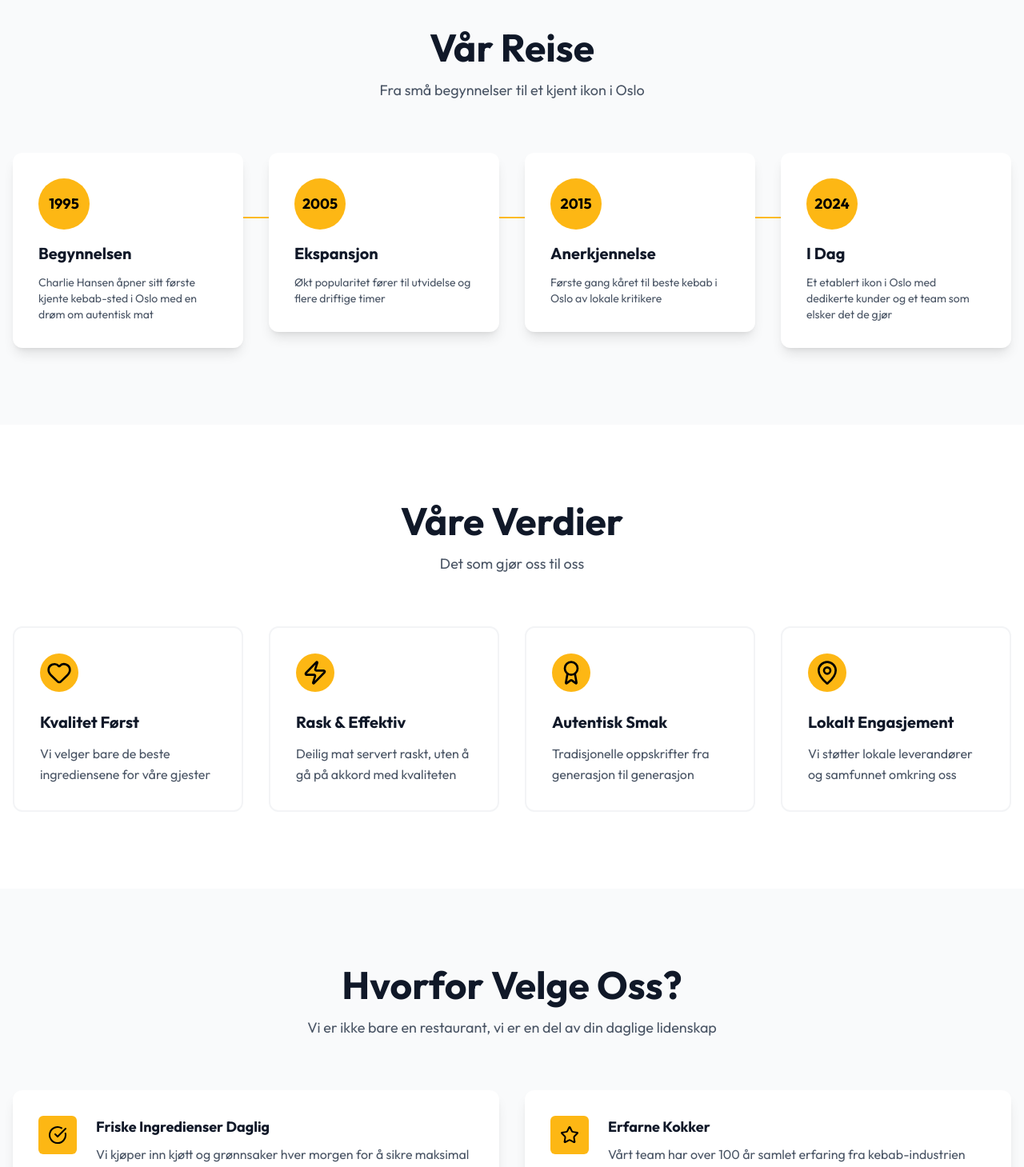
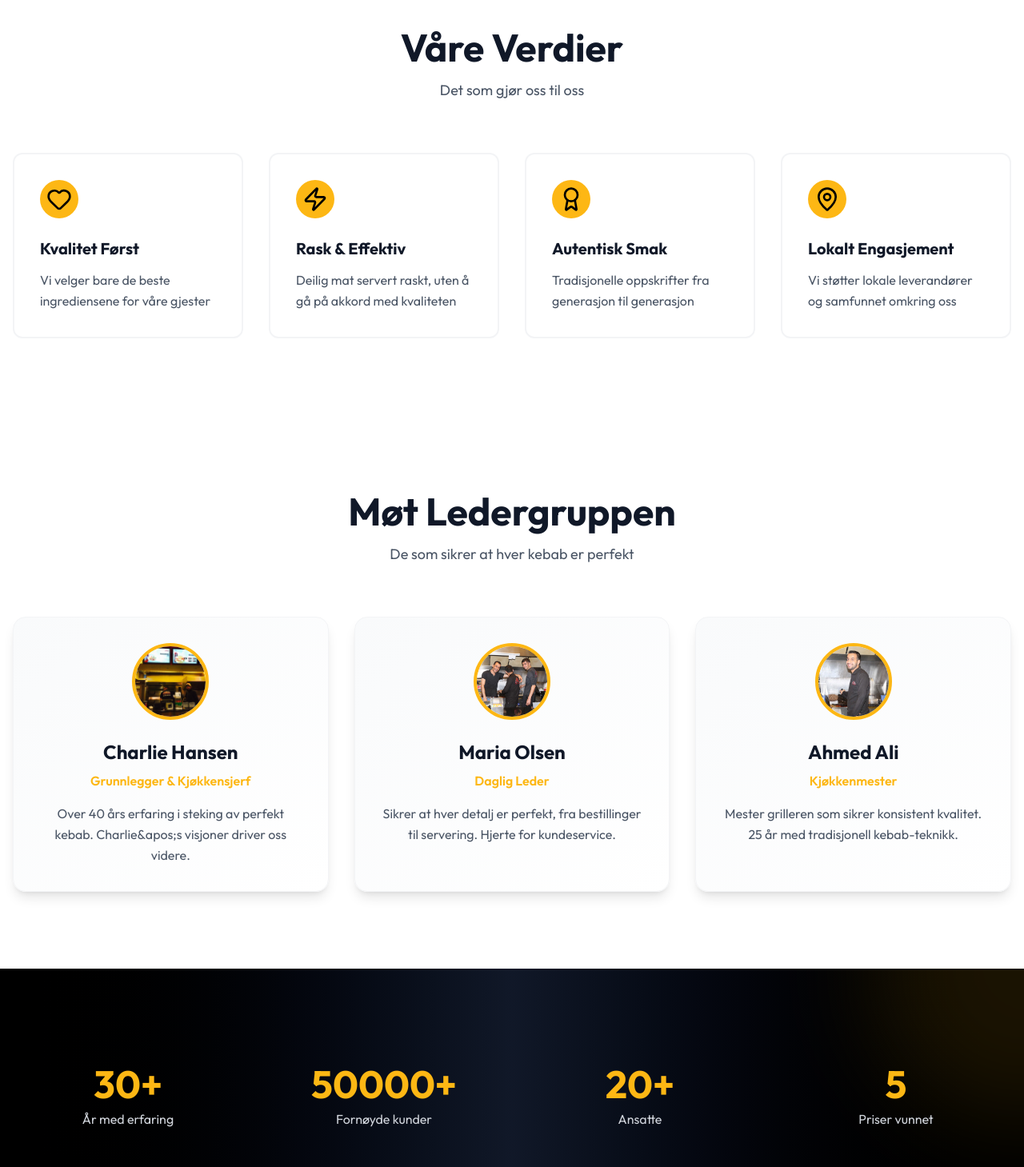
Before and after one commit to eyad207/charlies, a Next.js app: page /om-oss in a window 1280 px wide. Shown: the part 1330-2789 px from the top of the page at 80% size. Built offline with nearby package versions, Linux system fonts and the light colour scheme.

Commit message:
Enhance UI elements with improved color contrast and accessibility features

```diff
--- a/app/components/CartSidebar.tsx
+++ b/app/components/CartSidebar.tsx
@@ -108,9 +108,9 @@ export default function CartSidebar() {
                                 }
                                 className='w-7 h-7 flex items-center justify-center bg-gray-200 hover:bg-gray-300 rounded transition-colors cursor-pointer'
                               >
-                                <Minus size={14} />
+                                <Minus size={14} className='text-black' />
                               </button>
-                              <span className='w-8 text-center font-semibold'>
+                              <span className='w-8 text-center font-semibold text-black'>
                                 {item.quantity}
                               </span>
                               <button
@@ -119,7 +119,7 @@ export default function CartSidebar() {
                                 }
                                 className='w-7 h-7 flex items-center justify-center bg-[#FDB714] hover:bg-[#E5A613] rounded transition-colors cursor-pointer'
                               >
-                                <Plus size={14} />
+                                <Plus size={14} className='text-black' />
                               </button>
                             </div>
 
--- a/app/kontakt-oss/page.tsx
+++ b/app/kontakt-oss/page.tsx
@@ -51,7 +51,7 @@ export default function KontaktOss() {
                   className='flex items-start gap-4 p-6 bg-gray-50 rounded-xl'
                 >
                   <div className='bg-[#FDB714] p-3 rounded-lg'>
-                    <MapPin className='w-6 h-6 text-black' />
+                    <MapPin className='w-6 h-6 text-gray-400' />
                   </div>
                   <div>
                     <h3 className='font-bold text-lg text-gray-900 mb-1'>
@@ -67,7 +67,7 @@ export default function KontaktOss() {
                   className='flex items-start gap-4 p-6 bg-gray-50 rounded-xl'
                 >
                   <div className='bg-[#FDB714] p-3 rounded-lg'>
-                    <Phone className='w-6 h-6 text-black' />
+                    <Phone className='w-6 h-6 text-gray-400' />
                   </div>
                   <div>
                     <h3 className='font-bold text-lg text-gray-900 mb-1'>
@@ -85,7 +85,7 @@ export default function KontaktOss() {
                   className='flex items-start gap-4 p-6 bg-gray-50 rounded-xl'
                 >
                   <div className='bg-[#FDB714] p-3 rounded-lg'>
-                    <Mail className='w-6 h-6 text-black' />
+                    <Mail className='w-6 h-6 text-gray-400' />
                   </div>
                   <div>
                     <h3 className='font-bold text-lg text-gray-900 mb-1'>
@@ -101,7 +101,7 @@ export default function KontaktOss() {
                   className='flex items-start gap-4 p-6 bg-gray-50 rounded-xl'
                 >
                   <div className='bg-[#FDB714] p-3 rounded-lg'>
-                    <Clock className='w-6 h-6 text-black' />
+                    <Clock className='w-6 h-6 text-gray-400' />
                   </div>
                   <div>
                     <h3 className='font-bold text-lg text-gray-900 mb-1'>
@@ -135,7 +135,7 @@ export default function KontaktOss() {
                     </label>
                     <input
                       type='text'
-                      className='w-full px-4 py-3 border border-gray-300 rounded-lg focus:outline-none focus:ring-2 focus:ring-[#FDB714] transition-all'
+                      className='w-full px-4 py-3 border border-gray-300 rounded-lg focus:outline-none focus:ring-2 focus:ring-[#FDB714] transition-all placeholder:text-gray-400'
                       placeholder='Ditt fulle navn'
                     />
                   </div>
@@ -146,7 +146,7 @@ export default function KontaktOss() {
                     </label>
                     <input
                       type='email'
-                      className='w-full px-4 py-3 border border-gray-300 rounded-lg focus:outline-none focus:ring-2 focus:ring-[#FDB714] transition-all'
+                      className='w-full px-4 py-3 border border-gray-300 rounded-lg focus:outline-none focus:ring-2 focus:ring-[#FDB714] transition-all placeholder:text-gray-400'
                       placeholder='din@epost.no'
                     />
                   </div>
@@ -157,7 +157,7 @@ export default function KontaktOss() {
                     </label>
                     <input
                       type='tel'
-                      className='w-full px-4 py-3 border border-gray-300 rounded-lg focus:outline-none focus:ring-2 focus:ring-[#FDB714] transition-all'
+                      className='w-full px-4 py-3 border border-gray-300 rounded-lg focus:outline-none focus:ring-2 focus:ring-[#FDB714] transition-all placeholder:text-gray-400'
                       placeholder='+47 123 45 678'
                     />
                   </div>
@@ -166,12 +166,14 @@ export default function KontaktOss() {
                     <label className='block text-gray-700 font-semibold mb-2'>
                       Emne
                     </label>
-                    <select className='w-full px-4 py-3 border border-gray-300 rounded-lg focus:outline-none focus:ring-2 focus:ring-[#FDB714] transition-all'>
-                      <option>Generell forespørsel</option>
-                      <option>Bestilling</option>
-                      <option>Catering</option>
-                      <option>Tilbakemelding</option>
-                      <option>Annet</option>
+                    <select className='w-full px-4 py-3 border border-gray-300 rounded-lg focus:outline-none focus:ring-2 focus:ring-[#FDB714] transition-all text-gray-400 '>
+                      <option className='text-gray-400'>
+                        Generell forespørsel
+                      </option>
+                      <option className='text-gray-400'>Bestilling</option>
+                      <option className='text-gray-400'>Catering</option>
+                      <option className='text-gray-400'>Tilbakemelding</option>
+                      <option className='text-gray-400'>Annet</option>
                     </select>
                   </div>
 
@@ -181,7 +183,7 @@ export default function KontaktOss() {
                     </label>
                     <textarea
                       rows={5}
-                      className='w-full px-4 py-3 border border-gray-300 rounded-lg focus:outline-none focus:ring-2 focus:ring-[#FDB714] transition-all resize-none'
+                      className='w-full px-4 py-3 border border-gray-300 rounded-lg focus:outline-none focus:ring-2 focus:ring-[#FDB714] transition-all resize-none placeholder:text-gray-400'
                       placeholder='Skriv din melding her...'
                     ></textarea>
                   </div>
--- a/app/om-oss/page.tsx
+++ b/app/om-oss/page.tsx
@@ -2,16 +2,7 @@
 
 import { motion } from 'framer-motion'
 import Image from 'next/image'
-import {
-  Heart,
-  Award,
-  Zap,
-  MapPin,
-  Users,
-  CheckCircle,
-  Star,
-  TrendingUp,
-} from 'lucide-react'
+import { Heart, Award, Zap, MapPin } from 'lucide-react'
 import Link from 'next/link'
 
 const values = [
@@ -34,56 +25,6 @@ const values = [
     icon: <MapPin className='w-8 h-8' />,
     title: 'Lokalt Engasjement',
     description: 'Vi støtter lokale leverandører og samfunnet omkring oss',
-  },
-]
-
-const whyChooseUs = [
-  {
-    title: 'Friske Ingredienser Daglig',
-    description:
-      'Vi kjøper inn kjøtt og grønnsaker hver morgen for å sikre maksimal friskhet',
-    icon: <CheckCircle className='w-6 h-6' />,
-  },
-  {
-    title: 'Erfarne Kokker',
-    description:
-      'Vårt team har over 100 år samlet erfaring fra kebab-industrien',
-    icon: <Star className='w-6 h-6' />,
-  },
-  {
-    title: 'Miljøvennlig',
-    description: 'Vi bruker bærekraftig emballasje og minimaliserer matsvinn',
-    icon: <TrendingUp className='w-6 h-6' />,
-  },
-  {
-    title: 'Prisbelønt Smaker',
-    description: 'Kåret til beste kebab 3 år på rad av lokale matmagasiner',
-    icon: <Award className='w-6 h-6' />,
-  },
-]
-
-const timeline = [
-  {
-    year: '1995',
-    title: 'Begynnelsen',
-    description:
-      'Charlie Hansen åpner sitt første kjente kebab-sted i Oslo med en drøm om autentisk mat',
-  },
-  {
-    year: '2005',
-    title: 'Ekspansjon',
-    description: 'Økt popularitet fører til utvidelse og flere driftige timer',
-  },
-  {
-    year: '2015',
-    title: 'Anerkjennelse',
-    description: 'Første gang kåret til beste kebab i Oslo av lokale kritikere',
-  },
-  {
-    year: '2024',
-    title: 'I Dag',
-    description:
-      'Et etablert ikon i Oslo med dedikerte kunder og et team som elsker det de gjør',
   },
 ]
 
@@ -238,57 +179,6 @@ export default function OmOss() {
         </div>
       </section>
 
-      {/* Timeline Section */}
-      <section className='py-16 md:py-24 bg-gray-50'>
-        <div className='container mx-auto px-4'>
-          <motion.div
-            initial={{ opacity: 0, y: 20 }}
-            whileInView={{ opacity: 1, y: 0 }}
-            viewport={{ once: true }}
-            className='text-center mb-16'
-          >
-            <h2 className='text-3xl md:text-4xl lg:text-5xl font-bold text-gray-900 mb-4'>
-              Vår Reise
-            </h2>
-            <p className='text-gray-600 text-lg max-w-2xl mx-auto'>
-              Fra små begynnelser til et kjent ikon i Oslo
-            </p>
-          </motion.div>
-
-          <div className='grid md:grid-cols-2 lg:grid-cols-4 gap-8'>
-            {timeline.map((event, index) => (
-              <motion.div
-                key={index}
-                initial={{ opacity: 0, y: 30 }}
-                whileInView={{ opacity: 1, y: 0 }}
-                viewport={{ once: true }}
-                transition={{ delay: index * 0.1 }}
-                className='relative'
-              >
-                {/* Vertical Line */}
-                {index !== timeline.length - 1 && (
-                  <div className='hidden lg:block absolute top-20 left-full w-full h-0.5 bg-gradient-to-r from-[#FDB714] to-transparent' />
-                )}
-
-                <div className='bg-white p-8 rounded-xl shadow-lg hover:shadow-xl transition-all'>
-                  <div className='flex items-center gap-4 mb-4'>
-                    <div className='w-16 h-16 rounded-full bg-[#FDB714] flex items-center justify-center flex-shrink-0'>
-                      <span className='text-black font-bold text-lg'>
-                        {event.year}
-                      </span>
-                    </div>
-                  </div>
-                  <h3 className='text-xl font-bold text-gray-900 mb-3'>
-                    {event.title}
-                  </h3>
-                  <p className='text-gray-600 text-sm'>{event.description}</p>
-                </div>
-              </motion.div>
-            ))}
-          </div>
-        </div>
-      </section>
-
       {/* Values Section - Redesigned */}
       <section className='py-16 md:py-24 bg-white'>
         <div className='container mx-auto px-4'>
@@ -315,7 +205,7 @@ export default function OmOss() {
                 viewport={{ once: true }}
                 transition={{ delay: index * 0.1 }}
                 whileHover={{ y: -8 }}
-                className='p-8 border-2 border-gray-100 rounded-xl hover:border-[#FDB714] transition-all duration-300 hover:shadow-lg'
+                className='p-8 border-2 border-gray-100 rounded-xl hover:border-[#FDB714] transition-all duration-150 hover:shadow-lg'
               >
                 <motion.div
                   whileHover={{ scale: 1.1, rotate: 10 }}
@@ -335,8 +225,8 @@ export default function OmOss() {
         </div>
       </section>
 
-      {/* Why Choose Us Section */}
-      <section className='py-16 md:py-24 bg-gray-50'>
+      {/* Team Section - Modern Cards */}
+      <section className='py-16 md:py-24 bg-white'>
         <div className='container mx-auto px-4'>
           <motion.div
             initial={{ opacity: 0, y: 20 }}
@@ -345,35 +235,66 @@ export default function OmOss() {
             className='text-center mb-16'
           >
             <h2 className='text-3xl md:text-4xl lg:text-5xl font-bold text-gray-900 mb-4'>
-              Hvorfor Velge Oss?
+              Møt Ledergruppen
             </h2>
             <p className='text-gray-600 text-lg max-w-2xl mx-auto'>
-              Vi er ikke bare en restaurant, vi er en del av din daglige
-              lidenskap
+              De som sikrer at hver kebab er perfekt
             </p>
           </motion.div>
 
-          <div className='grid md:grid-cols-2 gap-8'>
-            {whyChooseUs.map((item, index) => (
+          <div className='grid grid-cols-1 md:grid-cols-3 gap-8'>
+            {[
+              {
+                name: 'Charlie Hansen',
+                role: 'Grunnlegger & Kjøkkensjerf',
+                description:
+                  'Over 40 års erfaring i steking av perfekt kebab. Charlie&apos;s visjoner driver oss videre.',
+                image:
+                  '/historie-bilder/515141514_24465350516402907_8270721479262644512_n.jpg',
+              },
+              {
+                name: 'Maria Olsen',
+                role: 'Daglig Leder',
+                description:
+                  'Sikrer at hver detalj er perfekt, fra bestillinger til servering. Hjerte for kundeservice.',
+                image:
+                  '/historie-bilder/515358692_24486887090915916_3789506594272121272_n.jpg',
+              },
+              {
+                name: 'Ahmed Ali',
+                role: 'Kjøkkenmester',
+                description:
+                  'Mester grilleren som sikrer konsistent kvalitet. 25 år med tradisjonell kebab-teknikk.',
+                image:
+                  '/historie-bilder/515444375_24486887437582548_8547740095225050264_n.jpg',
+              },
+            ].map((member, index) => (
               <motion.div
                 key={index}
-                initial={{ opacity: 0, x: index % 2 === 0 ? -30 : 30 }}
-                whileInView={{ opacity: 1, x: 0 }}
+                initial={{ opacity: 0, y: 30 }}
+                whileInView={{ opacity: 1, y: 0 }}
                 viewport={{ once: true }}
                 transition={{ delay: index * 0.1 }}
-                className='bg-white p-8 rounded-xl shadow-lg hover:shadow-xl transition-all flex gap-6'
+                className='group bg-gradient-to-br from-gray-50 to-white p-8 rounded-2xl shadow-lg hover:shadow-2xl hover:-translate-y-2 transition-all duration-150 border border-gray-100 hover:border-[#FDB714]'
               >
-                <div className='flex-shrink-0'>
-                  <div className='flex items-center justify-center h-12 w-12 rounded-md bg-[#FDB714] text-black'>
-                    {item.icon}
-                  </div>
+                <div className='w-24 h-24 rounded-full overflow-hidden mx-auto mb-6 flex-shrink-0 border-4 border-[#FDB714]'>
+                  <Image
+                    src={member.image}
+                    alt={member.name}
+                    width={96}
+                    height={96}
+                    className='w-full h-full object-cover'
+                  />
                 </div>
-                <div className='flex-1'>
-                  <h3 className='text-lg font-bold text-gray-900 mb-2'>
-                    {item.title}
-                  </h3>
-                  <p className='text-gray-600'>{item.description}</p>
-                </div>
+                <h3 className='text-2xl font-bold text-gray-900 mb-2 text-center'>
+                  {member.name}
+                </h3>
+                <p className='text-[#FDB714] font-semibold text-center mb-4'>
+                  {member.role}
+                </p>
+                <p className='text-gray-600 text-center leading-relaxed'>
+                  {member.description}
+                </p>
               </motion.div>
             ))}
           </div>
@@ -427,110 +348,6 @@ export default function OmOss() {
           </div>
         </div>
       </section>
-
-      {/* Team Section - Modern Cards */}
-      <section className='py-16 md:py-24 bg-white'>
-        <div className='container mx-auto px-4'>
-          <motion.div
-            initial={{ opacity: 0, y: 20 }}
-            whileInView={{ opacity: 1, y: 0 }}
-            viewport={{ once: true }}
-            className='text-center mb-16'
-          >
-            <h2 className='text-3xl md:text-4xl lg:text-5xl font-bold text-gray-900 mb-4'>
-              Møt Ledergruppen
-            </h2>
-            <p className='text-gray-600 text-lg max-w-2xl mx-auto'>
-              De som sikrer at hver kebab er perfekt
-            </p>
-          </motion.div>
-
-          <div className='grid grid-cols-1 md:grid-cols-3 gap-8'>
-            {[
-              {
-                name: 'Charlie Hansen',
-                role: 'Grunnlegger & Kjøkkensjerf',
-                description:
-                  'Over 40 års erfaring i steking av perfekt kebab. Charlie&apos;s visjoner driver oss videre.',
-              },
-              {
-                name: 'Maria Olsen',
-                role: 'Daglig Leder',
-                description:
-                  'Sikrer at hver detalj er perfekt, fra bestillinger til servering. Hjerte for kundeservice.',
-              },
-              {
-                name: 'Ahmed Ali',
-                role: 'Kjøkkenmester',
-                description:
-                  'Mester grilleren som sikrer konsistent kvalitet. 25 år med tradisjonell kebab-teknikk.',
-              },
-            ].map((member, index) => (
-              <motion.div
-                key={index}
-                initial={{ opacity: 0, y: 30 }}
-                whileInView={{ opacity: 1, y: 0 }}
-                viewport={{ once: true }}
-                transition={{ delay: index * 0.1 }}
-                whileHover={{ y: -10 }}
-                className='group bg-gradient-to-br from-gray-50 to-white p-8 rounded-2xl shadow-lg hover:shadow-2xl transition-all duration-300 border border-gray-100 hover:border-[#FDB714]'
-              >
-                <div className='w-24 h-24 rounded-full bg-gradient-to-br from-[#FDB714] to-orange-500 mx-auto mb-6 flex items-center justify-center flex-shrink-0'>
-                  <Users className='w-12 h-12 text-white' />
-                </div>
-                <h3 className='text-2xl font-bold text-gray-900 mb-2 text-center'>
-                  {member.name}
-                </h3>
-                <p className='text-[#FDB714] font-semibold text-center mb-4'>
-                  {member.role}
-                </p>
-                <p className='text-gray-600 text-center leading-relaxed'>
-                  {member.description}
-                </p>
-              </motion.div>
-            ))}
-          </div>
-        </div>
-      </section>
-
-      {/* CTA Section */}
-      <section className='py-16 md:py-24 bg-gradient-to-r from-[#FDB714] to-orange-500 text-black'>
-        <div className='container mx-auto px-4 text-center'>
-          <motion.div
-            initial={{ opacity: 0, y: 20 }}
-            whileInView={{ opacity: 1, y: 0 }}
-            viewport={{ once: true }}
-          >
-            <h2 className='text-3xl md:text-4xl lg:text-5xl font-bold mb-6'>
-              Klar til å Oppleve Charlie&apos;s?
-            </h2>
-            <p className='text-lg mb-8 opacity-90 max-w-2xl mx-auto'>
-              Besøk oss i dag og smak på det som gjør oss spesielle. Vi åpner
-              daglig fra 11:00 til 23:00.
-            </p>
-            <div className='flex flex-col sm:flex-row gap-4 justify-center'>
-              <Link href='/meny'>
-                <motion.button
-                  whileHover={{ scale: 1.05 }}
-                  whileTap={{ scale: 0.95 }}
-                  className='px-8 py-4 bg-black text-[#FDB714] font-bold rounded-lg hover:bg-gray-900 transition-all'
-                >
-                  Se Menyen Vår
-                </motion.button>
-              </Link>
-              <Link href='/kontakt-oss'>
-                <motion.button
-                  whileHover={{ scale: 1.05 }}
-                  whileTap={{ scale: 0.95 }}
-                  className='px-8 py-4 bg-white text-black font-bold rounded-lg hover:bg-gray-100 transition-all'
-                >
-                  Kontakt Oss
-                </motion.button>
-              </Link>
-            </div>
-          </motion.div>
-        </div>
-      </section>
     </div>
   )
 }
```
Also changed, not shown: app/components/ProductModal.tsx (+102 -47 lines).
